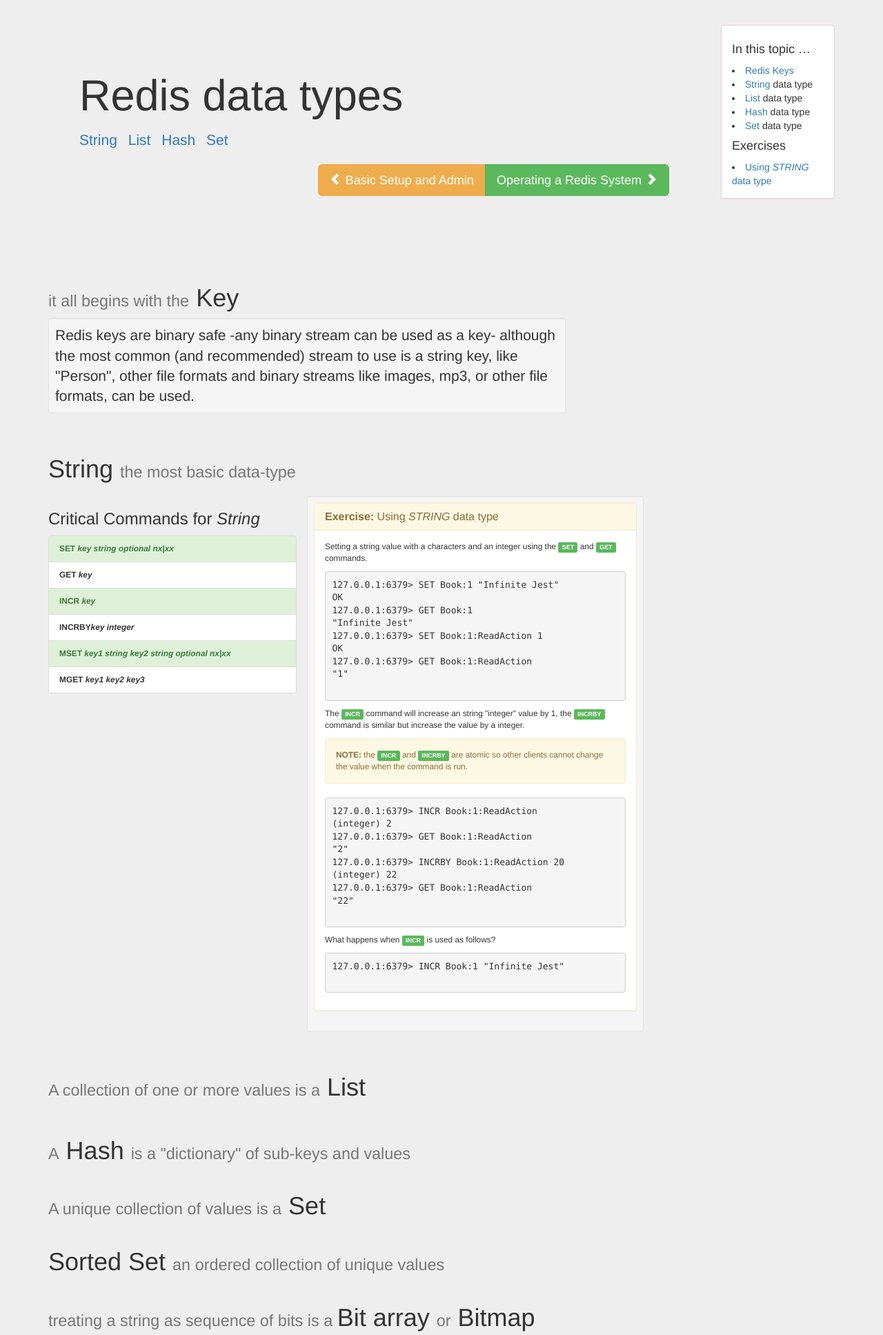
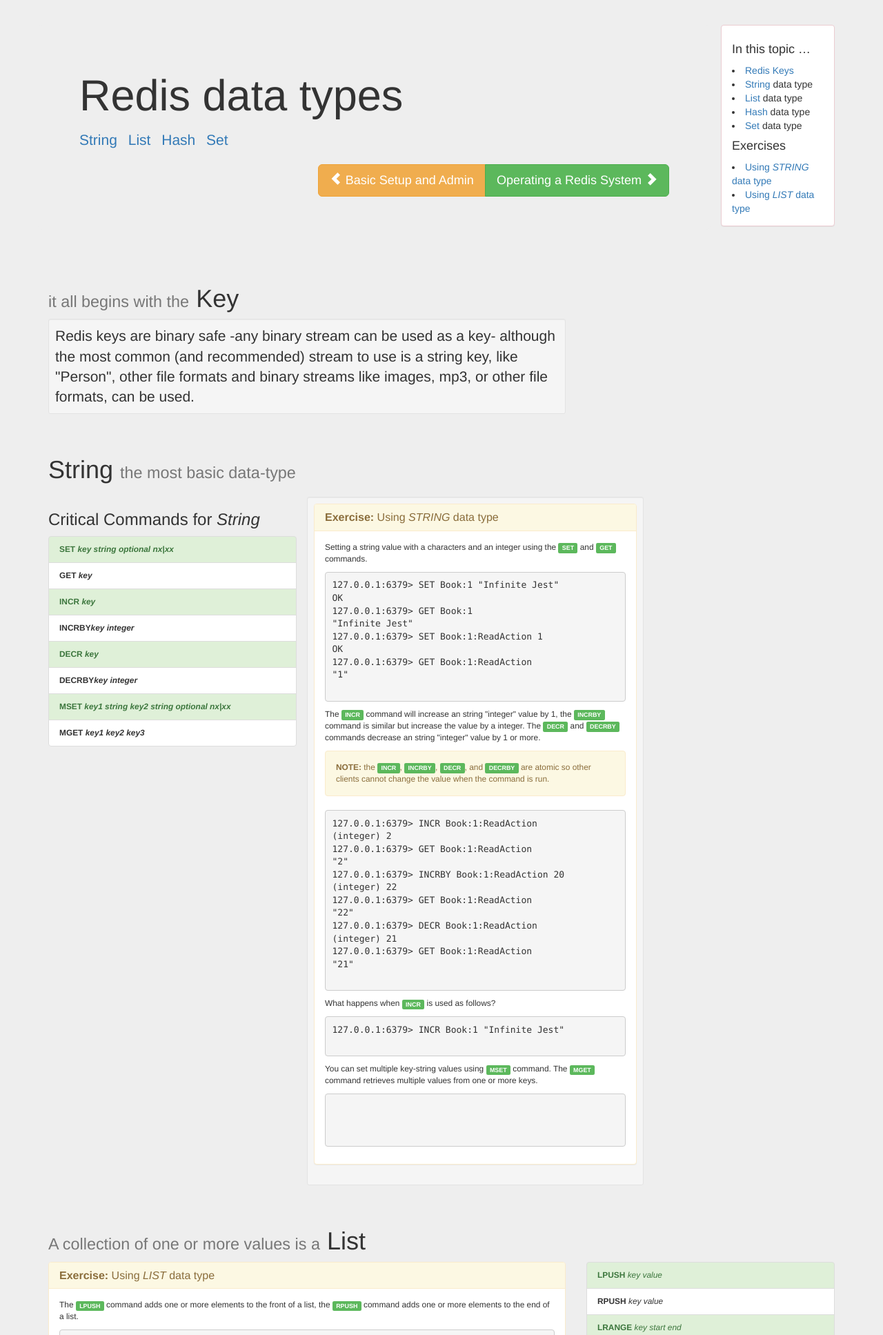
Before and after one commit to jermnelson/introduction-to-redis, a Flask app: page /redis-data-types in a window 1280 px wide. Shown: the part 324-2259 px from the top of the page at 69% size. Run offline with Flask 2, Linux system fonts and the light colour scheme; some libraries are stand-ins or nearby versions.

Commit message:
updated content

```diff
--- a/templates/base.html
+++ b/templates/base.html
@@ -7,7 +7,8 @@
     <title>Introduction to Redis {% block subtitle %}{% endblock %}</title>
 
     <!-- Bootstrap -->
-    <link rel="stylesheet" href="https://maxcdn.bootstrapcdn.com/bootstrap/3.3.1/css/bootstrap.min.css">
+    <link rel="stylesheet" href="{{ url_for('static', filename='css/bootstrap.min.css') }}">
+    {# <link rel="stylesheet" href="https://maxcdn.bootstrapcdn.com/bootstrap/3.3.1/css/bootstrap.min.css"> #}
     <style>
      body {
          background-color:  #EEEEEE;
@@ -26,7 +27,8 @@
     <!-- jQuery (necessary for Bootstrap's JavaScript plugins) -->
     <script src="https://ajax.googleapis.com/ajax/libs/jquery/1.11.1/jquery.min.js"></script>
     <!-- Include all compiled plugins (below), or include individual files as needed -->
-    <script src="https://maxcdn.bootstrapcdn.com/bootstrap/3.3.1/js/bootstrap.min.js"></script>
+    <script src="{{ url_for('static', filename='js/bootstrap.min.js') }}"></script>
+
     {% block more_js %}
 
     {% endblock %}
--- a/templates/redis-data-types.html
+++ b/templates/redis-data-types.html
@@ -24,6 +24,7 @@
      <li><a href="#set">Set</a> data type</li>
      <h4>Exercises</h4>
      <li><a href="#E1">Using <em>STRING</em> data type</a></li>
+     <li><a href="#E2">Using <em>LIST</em> data type</a></li>
    </div>
   </div>
  </div>
@@ -60,6 +61,13 @@
    <li class="list-group-item ">
        <strong>INCRBY<em>key</em> <em>integer</em></strong>
    </li>
+   <li class="list-group-item list-group-item-success ">
+     <strong>DECR <em>key</em></em></strong>
+   </li>
+   <li class="list-group-item ">
+       <strong>DECRBY<em>key</em> <em>integer</em></strong>
+   </li>
+
    <li class="list-group-item list-group-item-success">
      <strong>MSET <em>key1</em> <em>string</em> <em>key2</em> <em>string</em> <em>optional nx|xx</em></strong>
    </li>
@@ -92,12 +100,18 @@ OK
    </pre>
    <p>The <span class="label label-success">INCR</span> command will increase an
     string "integer" value by 1, the <span class="label label-success">INCRBY</span>
-    command is similar but increase the value by a integer.
+    command is similar but increase the value by a integer. The
+    <span class="label label-success">DECR</span> and
+    <span class="label label-success">DECRBY</span> commands decrease an string
+    "integer" value by 1 or more.
    </p>
    <div class="alert alert-warning">
     <strong>NOTE:</strong> the
-    <span class="label label-success">INCR</span> and
-    <span class="label label-success">INCRBY</span> are atomic so other clients cannot
+    <span class="label label-success">INCR</span>,
+    <span class="label label-success">INCRBY</span>,
+    <span class="label label-success">DECR</span>, and
+    <span class="label label-success">DECRBY</span>
+      are atomic so other clients cannot
     change the value when the command is run.
    </div>
    <pre>
@@ -109,10 +123,22 @@ OK
 (integer) 22
 127.0.0.1:6379> GET Book:1:ReadAction
 "22"
+127.0.0.1:6379> DECR Book:1:ReadAction
+(integer) 21
+127.0.0.1:6379> GET Book:1:ReadAction
+"21"
    </pre>
    <p>What happens when <span class="label label-success">INCR</span> is used as follows?</p>
    <pre>
 127.0.0.1:6379> INCR Book:1 "Infinite Jest"
+   </pre>
+   <p>You can set multiple key-string values using <span class="label label-success">MSET</span>
+    command. The <span class="label label-success">MGET</span> command retrieves multiple values
+    from one or more keys.
+   </p>
+   <pre>
+
+
    </pre>
    </div>
   {# END Exercise #}
@@ -124,7 +150,71 @@ OK
 <h1 style="alignment: right"><small>A collection of one or more values is a</small> List <a name="list"></a></h1>
 <div class="row">
  <div class="col-md-8">
+  {# START Exercise #}
+  <div class="panel panel-warning">
+   <div class="panel-heading">
+    <h3 class="panel-title"><a name="E2"></a><strong>Exercise:</strong> Using <em>LIST</em> data type</h3>
+   </div>
+   <div class="panel-body">
+   <p>The <span class="label label-success">LPUSH</span> command adds one or more elements to the front of a list,
+   the <span class="label label-success">RPUSH</span> command adds one or more elements to the end of a list.
+   </p>
+   <pre>
+127.0.0.1:6379> LPUSH Book:1:comment "This was a fun read"
+(integer) 1
+127.0.0.1:6379> LRANGE Book:1:comment 0 -1
+1) "This was a fun read"
+127.0.0.1:6379> LPUSH Book:1:comment "Way too long!"
+(integer) 2
+127.0.0.1:6379> LRANGE Book:1:comment 0 -1
+1) "Way too long!"
+2) "This was a fun read"
+127.0.0.1:6379> RPUSH Book:1:comment "Tennis anyone?"
+(integer) 3
+127.0.0.1:6379> LRANGE Book:1:comment 0 -1
+1) "Way too long!"
+2) "This was a fun read"
+3) "Tennis anyone?"
+   </pre>
+   <p>The <span class="label label-success">LPOP</span> command remove the first element from the list and
+   returns it the calling client while the <span class="label label-success">RPOP</span> command removes
+   and returns the last element of the list.
+   </p>
+   <pre>
+127.0.0.1:6379> LPOP Book:1:comment
+"Way too long!"
+127.0.0.1:6379> LRANGE Book:1:comment 0 -1
+1) "This was a fun read"
+2) "Tennis anyone?"
+127.0.0.1:6379> RPOP Book:1:comment
+"Tennis anyone?"
+127.0.0.1:6379> LRANGE Book:1:comment 0 -1
+1) "This was a fun read"
+   </pre>
+   </div>
+  {# END Exercise #}
+  </div>
+ </div>
+ <div class="col-md-4">
+  <ul class="list-group">
+   <li class="list-group-item list-group-item-success">
+     <strong>LPUSH</strong> <em>key</em> <em>value</em>
+   </li>
+   <li class="list-group-item">
+    <strong>RPUSH</strong> <em>key</em> <em>value</em>
+   </li>
+   <li class="list-group-item list-group-item-success">
+     <strong>LRANGE</strong> <em>key</em> <em>start</em> <em>end</em>
+   </li>
+   <li class="list-group-item">
+    <strong>LPOP</strong> <em>key</em>
+   </li>
+   <li class="list-group-item list-group-item-success">
+    <strong>RPOP</strong> <em>key</em>
+   </li>
 
+ </div>
+ <div class="col-md-4">
 
  </div>
 </div>
```
Also changed, not shown: templates/redis-training-vm.html (added, +40 -0 lines).
